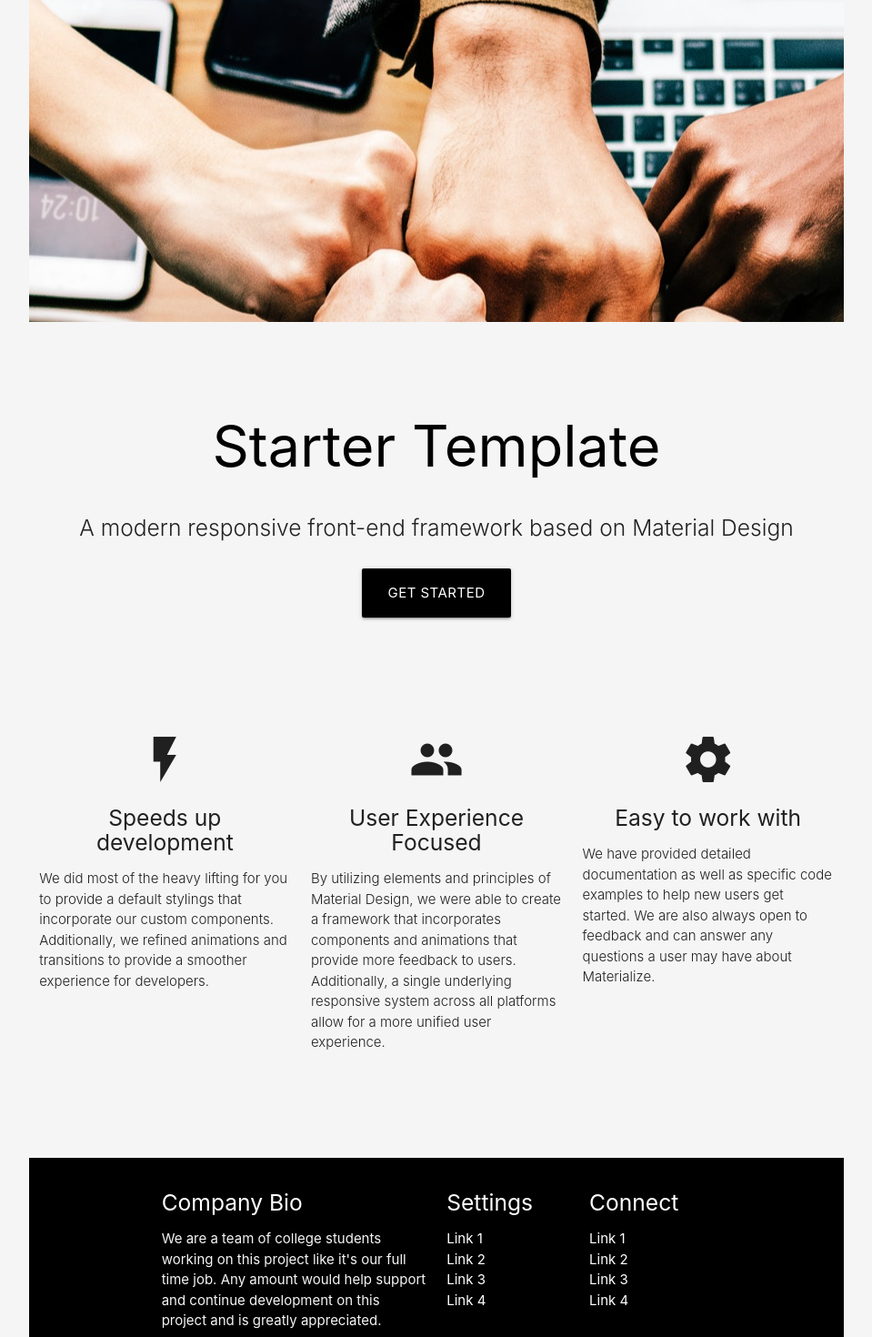
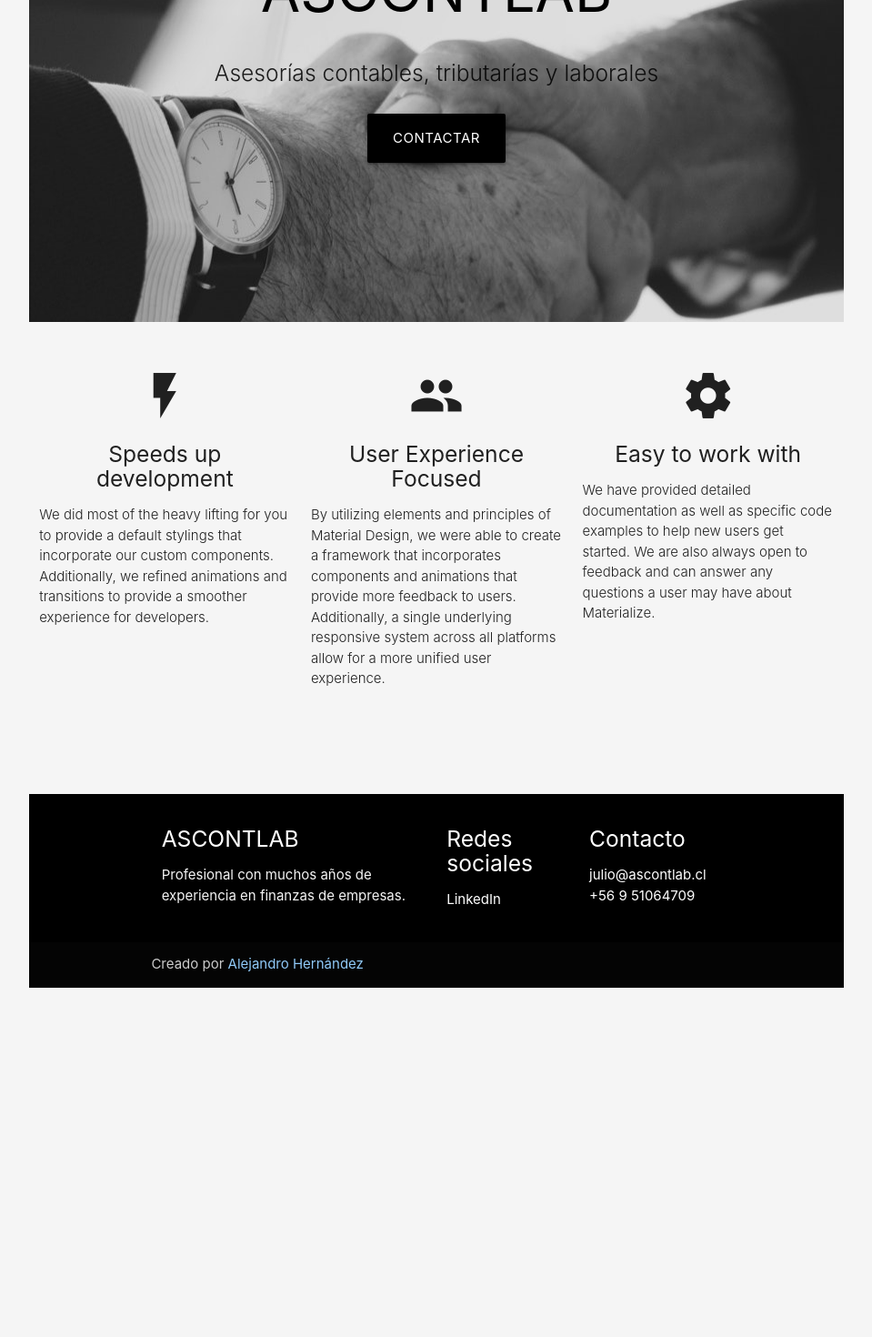
Before and after one commit to Alejandrehl/mern-stack-base, a React (Create React App) app in the folder client/: page / in a window 1280 px wide. Shown: the part 240-1710 px from the top of the page at 91% size, without its empty margins (160-1119 px from the left). After the commit the page ends 1356 px from the top, so only its background shows below. Built offline with nearby package versions, Linux system fonts and the light colour scheme.

Commit message:
Acances landing

```diff
--- a/client/public/index.html
+++ b/client/public/index.html
@@ -11,7 +11,7 @@
 
     <link rel="manifest" href="%PUBLIC_URL%/manifest.json" />
 
-    <title>MERN Stack base</title>
+    <title>ASCONTLAB | Julio Hernández</title>
   </head>
   <body style="background-color: #f5f5f5; ">
     <noscript>You need to enable JavaScript to run this app.</noscript>
--- a/client/src/components/layouts/Footer.js
+++ b/client/src/components/layouts/Footer.js
@@ -6,32 +6,29 @@ const Footer = () => {
             <div className="container">
                 <div className="row">
                     <div className="col l6 s12">
-                        <h5 className="white-text">Company Bio</h5>
-                        <p className="grey-text text-lighten-4">We are a team of college students working on this project like it's our full time job. Any amount would help support and continue development on this project and is greatly appreciated.</p>
+                        <h5 className="white-text">ASCONTLAB</h5>
+                        <p className="grey-text text-lighten-4">
+                            Profesional con muchos años de experiencia en finanzas de empresas.
+                        </p>
                     </div>
                     <div className="col l3 s12">
-                        <h5 className="white-text">Settings</h5>
+                        <h5 className="white-text">Redes sociales</h5>
                         <ul>
-                            <li><a className="white-text" href="#!">Link 1</a></li>
-                            <li><a className="white-text" href="#!">Link 2</a></li>
-                            <li><a className="white-text" href="#!">Link 3</a></li>
-                            <li><a className="white-text" href="#!">Link 4</a></li>
+                            <li><a className="white-text" href="#!">LinkedIn</a></li>
                         </ul>
                     </div>
                     <div className="col l3 s12">
-                        <h5 className="white-text">Connect</h5>
+                        <h5 className="white-text">Contacto</h5>
                         <ul>
-                            <li><a className="white-text" href="#!">Link 1</a></li>
-                            <li><a className="white-text" href="#!">Link 2</a></li>
-                            <li><a className="white-text" href="#!">Link 3</a></li>
-                            <li><a className="white-text" href="#!">Link 4</a></li>
+                            <li><a className="white-text" href="#!">julio@ascontlab.cl</a></li>
+                            <li><a className="white-text" href="#!">+56 9 51064709</a></li>
                         </ul>
                     </div>
                 </div>
             </div>
             <div className="footer-copyright">
                 <div className="container">
-                    Made by <a className="blue-text text-lighten-3" href="http://materializecss.com">Materialize</a>
+                    Creado por <a className="blue-text text-lighten-3" href="https://www.linkedin.com/in/alejandrrhernandez/" target="_blank">Alejandro Hernández</a>
                 </div>
             </div>
         </footer>
--- a/client/src/components/pages/Landing.js
+++ b/client/src/components/pages/Landing.js
@@ -1,29 +1,27 @@
 import React, { Fragment } from 'react'
-import BusinessImg from '../../assets/images/business.jpg'
+import BusinessImg from '../../assets/images/black&grey-handshake.jpg'
 
 const Landing = () => {
     return (
         <Fragment>
             <div class="parallax-container">
+            <div className="section no-pad-bot" id="index-banner" style={{ marginBottom: '30px' }}>
+                <br/><br/>
+                <h1 className="header center black-text">ASCONTLAB</h1>
+                <div className="center" style={{ marginBottom: '100px' }}>
+                    <h5 className="header col s12 light">
+                        Asesorías contables, tributarías y laborales
+                    </h5>
+                </div>
+                <div className="center">
+                    <a href="http://materializecss.com/getting-started.html" id="download-button" className="btn-large waves-effect waves-light black">Contactar</a>
+                </div>
+                <br/><br/>
+            </div>
                 <div class="parallax">
                     <img src={BusinessImg} />
                 </div>
             </div>
-            <div className="section no-pad-bot" id="index-banner" style={{ marginBottom: '30px' }}>
-                <br/><br/>
-                <h1 className="header center black-text">Starter Template</h1>
-                <div className="center" style={{ marginBottom: '100px' }}>
-                    <h5 className="header col s12 light">
-                        A modern responsive front-end framework based on Material Design
-                    </h5>
-                </div>
-                <div className="center">
-                    <a href="http://materializecss.com/getting-started.html" id="download-button" className="btn-large waves-effect waves-light black">Get Started</a>
-                </div>
-                <br/><br/>
-            </div>
-
-
             <div className="section">
                 <div className="row">
                     <div className="col s12 m4 l4">
```
Also changed, not shown: client/src/assets/images/black&grey-handshake.jpg (added), client/src/assets/images/handshake2.jpg (added).
